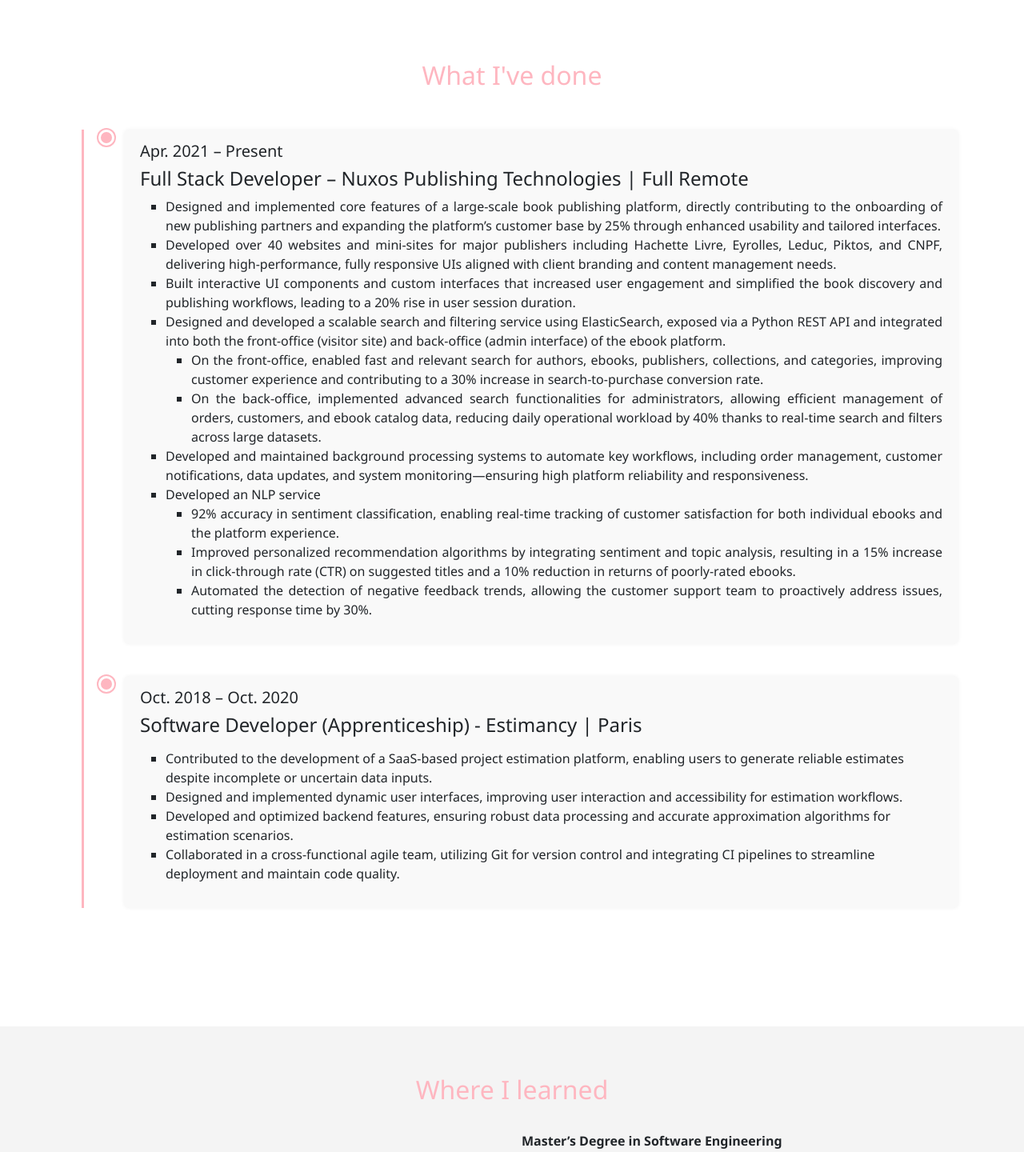
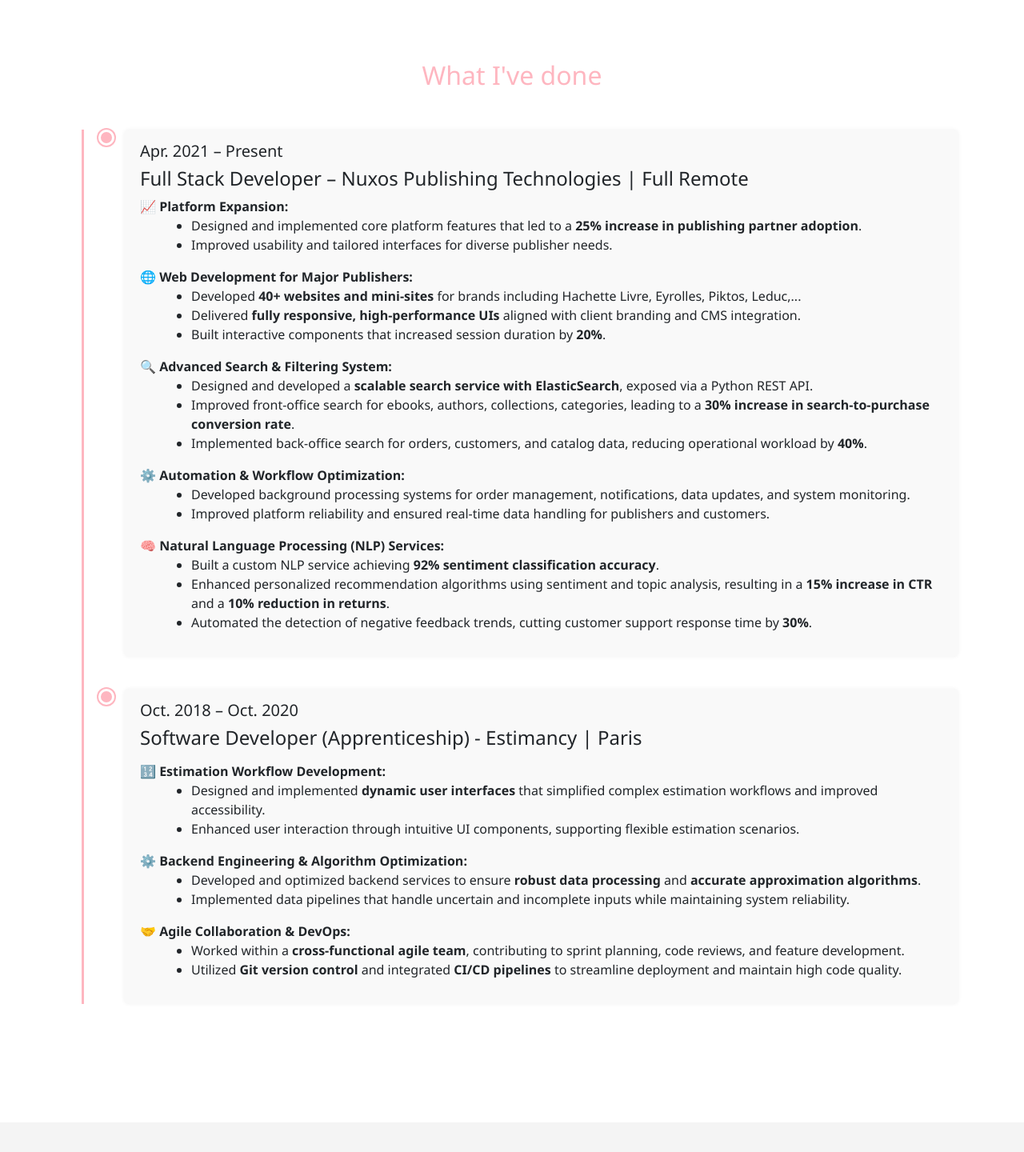
Before and after one commit to catus-httt/portfolio, a Flask app: page / in a window 1280 px wide. Shown: the part 1407-2847 px from the top of the page at 80% size. Run offline with Flask 3, Linux system fonts and the light colour scheme; data that the repository does not hold is empty.

Commit message:
make the skills paragraph more readable

```diff
--- a/templates/index.html
+++ b/templates/index.html
@@ -74,29 +74,52 @@
                 <div class="timeline-content">
                     <h5>Apr. 2021 – Present</h5>
                     <h4>Full Stack Developer – Nuxos Publishing Technologies | Full Remote</h4>
-                    <div style="text-align: justify;"><ul>
-                        <li>Designed and implemented core features of a large-scale book publishing platform, directly contributing to the onboarding
-                            of new publishing partners and expanding the platform’s customer base by 25% through enhanced usability and tailored interfaces.</li>
-                        <li>Developed over 40 websites and mini-sites for major publishers including Hachette Livre, Eyrolles, Leduc, Piktos, and CNPF, delivering high-performance,
-                            fully responsive UIs aligned with client branding and content management needs.</li>
-                        <li>Built interactive UI components and custom interfaces that increased user engagement and simplified the book discovery and publishing workflows,
-                            leading to a 20% rise in user session duration.</li>
-                        <li>Designed and developed a scalable search and filtering service using ElasticSearch, exposed via a Python REST API and integrated into both the front-office (visitor site)
-                            and back-office (admin interface) of the ebook platform.</li>
-                            <ul>
-                                <li>On the front-office, enabled fast and relevant search for authors, ebooks, publishers, collections, and categories, improving customer experience and contributing to a 30% increase in search-to-purchase conversion rate.</li>
-                                <li>On the back-office, implemented advanced search functionalities for administrators, allowing efficient management of orders, customers, and ebook catalog data, reducing daily operational workload by 40% thanks
-                                    to real-time search and filters across large datasets.</li>
+                    <div>
+                        <ul style="list-style: none; padding-left: 0;">
+                            <li style="margin-bottom: 1em;">
+                            📈 <strong>Platform Expansion:</strong>
+                            <ul style="list-style: disc; margin-left: 2em;">
+                                <li>Designed and implemented core platform features that led to a <strong>25% increase in publishing partner adoption</strong>.</li>
+                                <li>Improved usability and tailored interfaces for diverse publisher needs.</li>
                             </ul>
-                        <li>Developed and maintained background processing systems to automate key workflows, including order management, customer notifications, data updates, and system monitoring—ensuring high platform reliability and responsiveness.</li>
-                        <li>Developed an NLP service
-                            <ul>
-                                <li>92% accuracy in sentiment classification, enabling real-time tracking of customer satisfaction for both individual ebooks and the platform experience.</li>
-                                <li>Improved personalized recommendation algorithms by integrating sentiment and topic analysis, resulting in a 15% increase in click-through rate (CTR) on suggested titles and a 10% reduction in returns of poorly-rated ebooks.</li>
-                                <li>Automated the detection of negative feedback trends, allowing the customer support team to proactively address issues, cutting response time by 30%.</li>
+                            </li>
+
+                            <li style="margin-bottom: 1em;">
+                            🌐 <strong>Web Development for Major Publishers:</strong>
+                            <ul style="list-style: disc; margin-left: 2em;">
+                                <li>Developed <strong>40+ websites and mini-sites</strong> for brands including Hachette Livre, Eyrolles, Piktos, Leduc,...</li>
+                                <li>Delivered <strong>fully responsive, high-performance UIs</strong> aligned with client branding and CMS integration.</li>
+                                <li>Built interactive components that increased session duration by <strong>20%</strong>.</li>
                             </ul>
-                        </li>
-                    </ul>
+                            </li>
+
+                            <li style="margin-bottom: 1em;">
+                            🔍 <strong>Advanced Search & Filtering System:</strong>
+                            <ul style="list-style: disc; margin-left: 2em;">
+                                <li>Designed and developed a <strong>scalable search service with ElasticSearch</strong>, exposed via a Python REST API.</li>
+                                <li>Improved front-office search for ebooks, authors, collections, categories, leading to a <strong>30% increase in search-to-purchase conversion rate</strong>.</li>
+                                <li>Implemented back-office search for orders, customers, and catalog data, reducing operational workload by <strong>40%</strong>.</li>
+                            </ul>
+                            </li>
+
+                            <li style="margin-bottom: 1em;">
+                            ⚙️ <strong>Automation & Workflow Optimization:</strong>
+                            <ul style="list-style: disc; margin-left: 2em;">
+                                <li>Developed background processing systems for order management, notifications, data updates, and system monitoring.</li>
+                                <li>Improved platform reliability and ensured real-time data handling for publishers and customers.</li>
+                            </ul>
+                            </li>
+
+                            <li style="margin-bottom: 1em;">
+                            🧠 <strong>Natural Language Processing (NLP) Services:</strong>
+                            <ul style="list-style: disc; margin-left: 2em;">
+                                <li>Built a custom NLP service achieving <strong>92% sentiment classification accuracy</strong>.</li>
+                                <li>Enhanced personalized recommendation algorithms using sentiment and topic analysis, resulting in a <strong>15% increase in CTR</strong> and a <strong>10% reduction in returns</strong>.</li>
+                                <li>Automated the detection of negative feedback trends, cutting customer support response time by <strong>30%</strong>.</li>
+                            </ul>
+                            </li>
+
+                        </ul>
                     </div>
                 </div>
             </div>
@@ -107,13 +130,32 @@
                     <h5>Oct. 2018 – Oct. 2020</h5>
                     <h4>Software Developer (Apprenticeship) - Estimancy | Paris</h4>
                     <p>
-                        <ul>
-                            <li>Contributed to the development of a SaaS-based project estimation platform, enabling users to generate reliable estimates
-                                despite incomplete or uncertain data inputs.</li>
-                            <li>Designed and implemented dynamic user interfaces, improving user interaction and accessibility for estimation workflows.</li>
-                            <li>Developed and optimized backend features, ensuring robust data processing and accurate approximation algorithms for estimation scenarios.</li>
-                            <li>Collaborated in a cross-functional agile team, utilizing Git for version control and integrating CI pipelines to streamline deployment and maintain code quality.</li>
+                        <ul style="list-style: none; padding-left: 0;">
+                        <li style="margin-bottom: 1em;">
+                        🔢 <strong>Estimation Workflow Development:</strong>
+                        <ul style="list-style: disc; margin-left: 2em;">
+                            <li>Designed and implemented <strong>dynamic user interfaces</strong> that simplified complex estimation workflows and improved accessibility.</li>
+                            <li>Enhanced user interaction through intuitive UI components, supporting flexible estimation scenarios.</li>
                         </ul>
+                        </li>
+
+                        <li style="margin-bottom: 1em;">
+                        ⚙️ <strong>Backend Engineering & Algorithm Optimization:</strong>
+                        <ul style="list-style: disc; margin-left: 2em;">
+                            <li>Developed and optimized backend services to ensure <strong>robust data processing</strong> and <strong>accurate approximation algorithms</strong>.</li>
+                            <li>Implemented data pipelines that handle uncertain and incomplete inputs while maintaining system reliability.</li>
+                        </ul>
+                        </li>
+
+                        <li style="margin-bottom: 1em;">
+                        🤝 <strong>Agile Collaboration & DevOps:</strong>
+                        <ul style="list-style: disc; margin-left: 2em;">
+                            <li>Worked within a <strong>cross-functional agile team</strong>, contributing to sprint planning, code reviews, and feature development.</li>
+                            <li>Utilized <strong>Git version control</strong> and integrated <strong>CI/CD pipelines</strong> to streamline deployment and maintain high code quality.</li>
+                        </ul>
+                        </li>
+
+                    </ul>
                     </p>
                 </div>
             </div>
```
